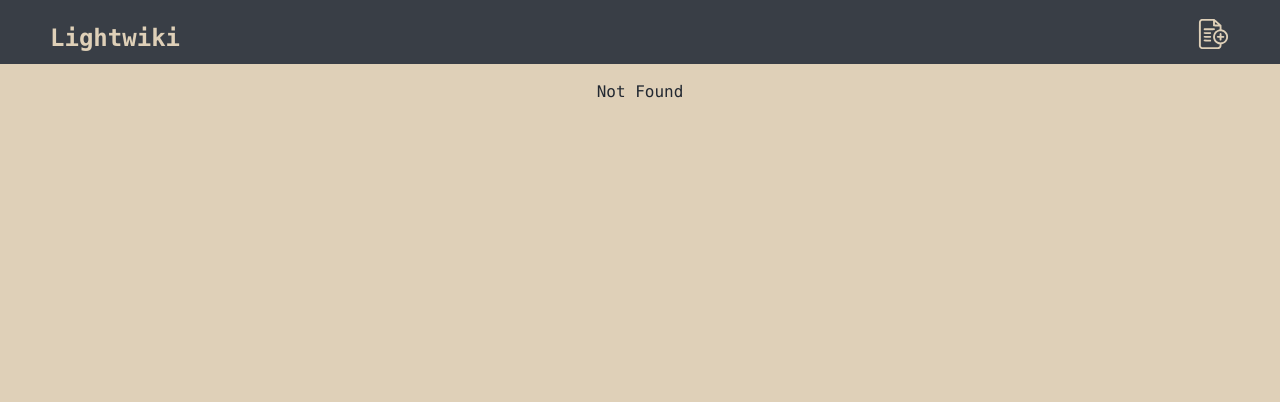
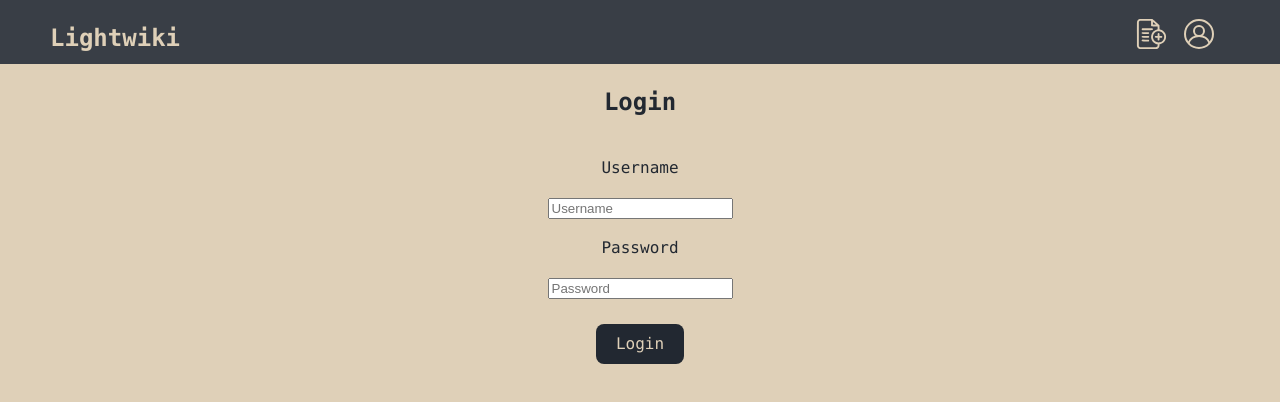
Before and after one commit to igorfrag/lightwiki-front, a React (Vite) app: page /account/login in a window 1280 px wide. Before the commit this address had no page. Shown: the top 402 px of the page. Built offline with nearby package versions, Linux system fonts and the light colour scheme; no server answers.

Commit message:
authentication

```diff
--- a/src/App.css
+++ b/src/App.css
@@ -22,6 +22,14 @@
 
 .header-content > a {
     color: #dfd0b8;
+}
+
+.header-buttons-div {
+    display: flex;
+}
+
+.header-buttons-div > div {
+    margin-right: 15px;
 }
 
 .new-post-form {
@@ -92,6 +100,13 @@
     box-shadow: 5px 5px 2px 0px;
 }
 
+.login-container {
+    max-width: 85vw;
+    margin: auto;
+    display: flex;
+    flex-direction: column;
+}
+
 @media screen and (max-width: 480px) {
     .header-content {
         justify-content: space-around;
--- a/src/components/header.tsx
+++ b/src/components/header.tsx
@@ -1,12 +1,21 @@
 import { Link } from '@tanstack/react-router';
-import React from 'react';
-import NewPostImg from './NewPostImg.js';
+import React, { useEffect, useState } from 'react';
+import NewPostImg from './svg-icons/NewPostImg.js';
+import LoginImg from './svg-icons/LoginImg.js';
+import LogoutImg from './svg-icons/LogoutImg.js';
+import { isLogged } from '../routes/index.js';
 
 interface HeaderProps {
     title: string;
 }
 
 const Header: React.FC<HeaderProps> = ({ title }) => {
+    const [user, setUser] = useState(null);
+
+    useEffect(() => {
+        isLogged().then(setUser);
+    }, []);
+
     return (
         <header>
             <div className='header'>
@@ -14,9 +23,27 @@ const Header: React.FC<HeaderProps> = ({ title }) => {
                     <Link to='/'>
                         <h2>{title}</h2>
                     </Link>
-                    <Link to='/posts/new-post'>
-                        <NewPostImg fill='#dfd0b8' />
-                    </Link>
+                    <div className='header-buttons-div'>
+                        <div>
+                            <Link to='/posts/new-post'>
+                                <NewPostImg fill='#dfd0b8' />
+                            </Link>
+                        </div>
+                        <div>
+                            {user ? (
+                                <Link to='/'>
+                                    <LogoutImg
+                                        stroke='#dfd0b8'
+                                        fill='#dfd0b8'
+                                    />
+                                </Link>
+                            ) : (
+                                <Link to='/account/login'>
+                                    <LoginImg stroke='#dfd0b8' />
+                                </Link>
+                            )}
+                        </div>
+                    </div>
                 </div>
             </div>
         </header>
--- /dev/null
+++ b/src/components/svg-icons/LoginImg.tsx
@@ -0,0 +1,28 @@
+import React from 'react';
+
+interface LoginImgProps {
+    stroke: string;
+}
+
+const LoginImg: React.FC<LoginImgProps> = ({ stroke }) => (
+    <svg
+        id='Icons'
+        xmlns='http://www.w3.org/2000/svg'
+        xmlnsXlink='http://www.w3.org/1999/xlink'
+        viewBox='0 0 32 32'
+        xmlSpace='preserve'
+        width={32}
+        height={32}
+        fill={'none'}
+        stroke={stroke}
+        strokeWidth={2}
+    >
+        <circle className='st0' cx={16} cy={16} r={14} />
+        <circle className='st0' cx={16} cy={13} r={5} />
+        <path
+            className='st0'
+            d='M5.4,25.1c1.8-4.1,5.8-7,10.6-7c4.8,0,8.9,2.9,10.6,7'
+        />
+    </svg>
+);
+export default LoginImg;
--- /dev/null
+++ b/src/components/svg-icons/LogoutImg.tsx
@@ -0,0 +1,36 @@
+import React from 'react';
+
+interface LogoutImgProps {
+    stroke: string;
+    fill: string;
+}
+
+async function logout() {
+    await fetch('http://localhost:3000/api/logout', {
+        method: 'POST',
+        credentials: 'include',
+    });
+    window.location.href = '/';
+}
+
+const LogoutImg: React.FC<LogoutImgProps> = ({ stroke, fill }) => (
+    <svg
+        id='Layer_1'
+        xmlns='http://www.w3.org/2000/svg'
+        xmlnsXlink='http://www.w3.org/1999/xlink'
+        viewBox='0 0 64 64'
+        width={32}
+        height={32}
+        enableBackground='new 0 0 64 64'
+        xmlSpace='preserve'
+        stroke={stroke}
+        fill={fill}
+        onClick={logout}
+    >
+        <g id='Exit_1_'>
+            <path d='M52.4501991,28.7678509l-5-4.9990005c-0.3768997-0.3770008-0.9902-0.3770008-1.3671989,0 c-0.3778992,0.3778992-0.3778992,0.9902,0,1.3671989l3.3171997,3.3164005H35.2666016v2h14.1320992l-3.3157005,3.3163986 c-0.3778992,0.377903-0.3778992,0.9902,0,1.3672028c0.1884995,0.1884995,0.4365997,0.2831993,0.6835976,0.2831993 c0.2471008,0,0.4951019-0.0946999,0.6836014-0.2831993l5-5.0010014c0.1817017-0.1816006,0.2831993-0.4277,0.2831993-0.6835995 C52.7333984,29.1946507,52.6319008,28.9495506,52.4501991,28.7678509z' />
+            <path d='M40.2666016,39.4524498c-0.5527,0-1,0.4473-1,1v10.7900009c0,1.0429993-0.8310013,2.2099991-1.9433022,2.2099991 h-6.0566998V11.2394505V9.8677502L30.0191994,9.33395L14.0765009,2.56445l-0.2606955-0.112h23.507494 c1.2168007,0,1.9433022,0.9921999,1.9433022,1.9511998v15.0487995c0,0.5527,0.4473,1,1,1c0.5527992,0,1-0.4473,1-1V4.4036498 c0-2.1786997-1.7685013-3.9511998-3.9433022-3.9511998H12.2666006c-0.5215998,0-0.9358997,0.4029-0.9822998,0.9124 L11.2666006,1.35725V1.45245V55.03405l17.1855011,7.3064003l2.8144989,1.2070999v-3.0951004v-5h6.0566998 c2.3584023,0,3.9433022-2.1767998,3.9433022-4.2099991V40.4524498 C41.2666016,39.8997498,40.8194008,39.4524498,40.2666016,39.4524498z M29.2665997,11.2394505v49.2129974l-15.999999-6.7766991 V4.4524498l15.9906988,6.7728004l0.0093002,0.0038996V11.2394505z' />
+        </g>
+    </svg>
+);
+export default LogoutImg;
--- a/src/routeTree.gen.ts
+++ b/src/routeTree.gen.ts
@@ -14,6 +14,7 @@ import { Route as rootRoute } from './routes/__root'
 import { Route as IndexImport } from './routes/index'
 import { Route as PostsNewPostImport } from './routes/posts/new-post'
 import { Route as PostsPostidImport } from './routes/posts/$postid'
+import { Route as AccountLoginImport } from './routes/account/login'
 
 // Create/Update Routes
 
@@ -35,6 +36,12 @@ const PostsPostidRoute = PostsPostidImport.update({
   getParentRoute: () => rootRoute,
 } as any)
 
+const AccountLoginRoute = AccountLoginImport.update({
+  id: '/account/login',
+  path: '/account/login',
+  getParentRoute: () => rootRoute,
+} as any)
+
 // Populate the FileRoutesByPath interface
 
 declare module '@tanstack/react-router' {
@@ -44,6 +51,13 @@ declare module '@tanstack/react-router' {
       path: '/'
       fullPath: '/'
       preLoaderRoute: typeof IndexImport
+      parentRoute: typeof rootRoute
+    }
+    '/account/login': {
+      id: '/account/login'
+      path: '/account/login'
+      fullPath: '/account/login'
+      preLoaderRoute: typeof AccountLoginImport
       parentRoute: typeof rootRoute
     }
     '/posts/$postid': {
@@ -67,12 +81,14 @@ declare module '@tanstack/react-router' {
 
 export interface FileRoutesByFullPath {
   '/': typeof IndexRoute
+  '/account/login': typeof AccountLoginRoute
   '/posts/$postid': typeof PostsPostidRoute
   '/posts/new-post': typeof PostsNewPostRoute
 }
 
 export interface FileRoutesByTo {
   '/': typeof IndexRoute
+  '/account/login': typeof AccountLoginRoute
   '/posts/$postid': typeof PostsPostidRoute
   '/posts/new-post': typeof PostsNewPostRoute
 }
@@ -80,27 +96,30 @@ export interface FileRoutesByTo {
 export interface FileRoutesById {
   __root__: typeof rootRoute
   '/': typeof IndexRoute
+  '/account/login': typeof AccountLoginRoute
   '/posts/$postid': typeof PostsPostidRoute
   '/posts/new-post': typeof PostsNewPostRoute
 }
 
 export interface FileRouteTypes {
   fileRoutesByFullPath: FileRoutesByFullPath
-  fullPaths: '/' | '/posts/$postid' | '/posts/new-post'
+  fullPaths: '/' | '/account/login' | '/posts/$postid' | '/posts/new-post'
   fileRoutesByTo: FileRoutesByTo
-  to: '/' | '/posts/$postid' | '/posts/new-post'
-  id: '__root__' | '/' | '/posts/$postid' | '/posts/new-post'
+  to: '/' | '/account/login' | '/posts/$postid' | '/posts/new-post'
+  id: '__root__' | '/' | '/account/login' | '/posts/$postid' | '/posts/new-post'
   fileRoutesById: FileRoutesById
 }
 
 export interface RootRouteChildren {
   IndexRoute: typeof IndexRoute
+  AccountLoginRoute: typeof AccountLoginRoute
   PostsPostidRoute: typeof PostsPostidRoute
   PostsNewPostRoute: typeof PostsNewPostRoute
 }
 
 const rootRouteChildren: RootRouteChildren = {
   IndexRoute: IndexRoute,
+  AccountLoginRoute: AccountLoginRoute,
   PostsPostidRoute: PostsPostidRoute,
   PostsNewPostRoute: PostsNewPostRoute,
 }
@@ -116,12 +135,16 @@ export const routeTree = rootRoute
       "filePath": "__root.tsx",
       "children": [
         "/",
+        "/account/login",
         "/posts/$postid",
         "/posts/new-post"
       ]
     },
     "/": {
       "filePath": "index.tsx"
+    },
+    "/account/login": {
+      "filePath": "account/login.tsx"
     },
     "/posts/$postid": {
       "filePath": "posts/$postid.tsx"
--- /dev/null
+++ b/src/routes/account/login.tsx
@@ -0,0 +1,63 @@
+import { createFileRoute } from '@tanstack/react-router';
+import { useState } from 'react';
+
+export const Route = createFileRoute('/account/login')({
+    component: LoginPage,
+});
+
+function LoginPage() {
+    const [username, setUsername] = useState('');
+    const [password, setPassword] = useState('');
+
+    async function handleSubmit(e: React.FormEvent<HTMLFormElement>) {
+        e.preventDefault();
+        const formData = { username, password };
+        try {
+            const response = await fetch(
+                `${import.meta.env.VITE_API_URL}/api/login`,
+                {
+                    method: 'POST',
+                    body: JSON.stringify(formData),
+                    headers: { 'Content-Type': 'application/json' },
+                    credentials: 'include',
+                }
+            );
+            if (response.ok) {
+                const result = await response.json();
+                console.log('Post Successful', result);
+                window.location.href = '/';
+            }
+        } catch (error) {
+            console.error('Error on Post', error);
+        }
+    }
+
+    return (
+        <div className='login-container'>
+            <h2>Login</h2>
+            <form onSubmit={handleSubmit} encType='multipart/form-data'>
+                <p>Username</p>
+                <input
+                    minLength={6}
+                    type='text'
+                    name='username'
+                    required
+                    placeholder='Username'
+                    onChange={(e) => setUsername(e.target.value)}
+                />
+                <p>Password</p>
+                <input
+                    minLength={6}
+                    type='password'
+                    name='password'
+                    required
+                    placeholder='Password'
+                    onChange={(e) => setPassword(e.target.value)}
+                />
+                <br />
+                <br />
+                <button type='submit'>Login</button>
+            </form>
+        </div>
+    );
+}
--- a/src/routes/index.tsx
+++ b/src/routes/index.tsx
@@ -24,6 +24,24 @@ export const Route = createFileRoute('/')({
     },
 });
 
+export async function isLogged() {
+    try {
+        const res = await fetch('http://localhost:3000/api/me', {
+            method: 'GET',
+            credentials: 'include',
+        });
+
+        if (!res.ok) {
+            return null;
+        }
+        const result = await res.json();
+        return result.user;
+    } catch (err) {
+        console.error('Erro ao autenticar', err);
+        return null;
+    }
+}
+
 function Index() {
     const posts = Route.useLoaderData();
 
```
Also changed, not shown: src/components/svg-icons/NewPostImg.tsx (renamed from src/components/NewPostImg.tsx).
